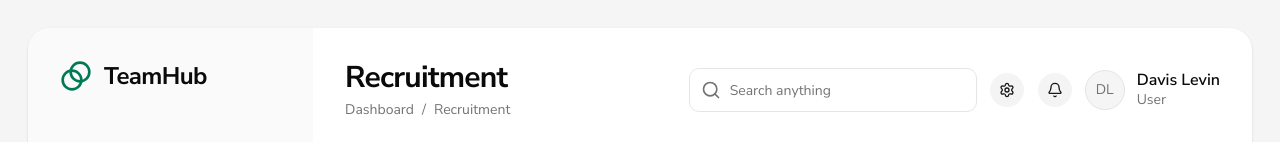
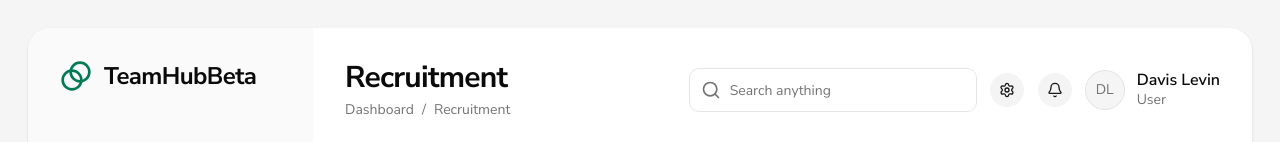
Before and after one commit to ccweerasinghe1994/hr-dashboard-v2, a Next.js app: page / in a window 1280 px wide. Shown: the top 142 px of the page. Built offline with nearby package versions, Linux system fonts and the light colour scheme.

Commit message:
feat: update TeamHub logo text to include 'Beta'

```diff
--- a/components/recruitment-dashboard/team-hub-logo.tsx
+++ b/components/recruitment-dashboard/team-hub-logo.tsx
@@ -9,7 +9,7 @@ export function TeamHubLogo() {
     >
       <Blend aria-hidden="true" className="size-8 text-primary" />
       <span className="font-heading text-2xl font-bold tracking-tight">
-        TeamHub
+        TeamHubBeta
       </span>
     </a>
   );
```
